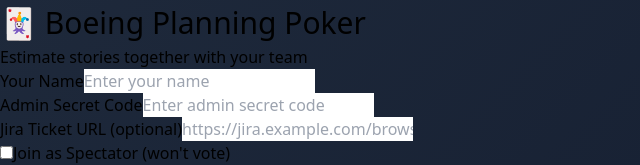
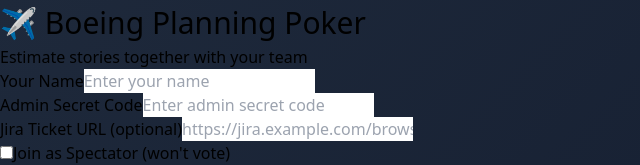
Before and after one commit to ManavSachdeva9/planning-poker, a React (Vite) app: page / in a window 1280 px wide. Shown: the top 165 px of the page, without its empty margins (0-640 px from the left). Built offline with nearby package versions, Linux system fonts and the light colour scheme; the HTML template or start-up script is replaced by a standard one.

Commit message:
style: replace joker icon with airplane icon

```diff
--- a/src/components/GameRoom.tsx
+++ b/src/components/GameRoom.tsx
@@ -38,7 +38,7 @@
         <div className="bg-slate-800 rounded-2xl shadow-2xl p-6 border border-slate-700">
           <div className="flex items-center justify-between flex-wrap gap-4">
             <div>
-              <h1 className="text-2xl font-bold text-white whitespace-nowrap">🃏 Boeing Planning Poker</h1>
+              <h1 className="text-2xl font-bold text-white whitespace-nowrap">✈️ Boeing Planning Poker</h1>
               <p className="text-slate-400 text-sm mt-1">
                 {gameState.isRevealed
                   ? 'Cards revealed — review the results below'
--- a/src/components/HomePage.tsx
+++ b/src/components/HomePage.tsx
@@ -33,7 +33,7 @@
     <div className="min-h-screen flex items-center justify-center p-4">
       <div className="bg-slate-800 rounded-2xl shadow-2xl p-8 w-full max-w-md border border-slate-700">
         <div className="text-center mb-8">
-          <h1 className="font-bold text-white mb-2 whitespace-nowrap" style={{ fontSize: '30px' }}>🃏 Boeing Planning Poker</h1>
+          <h1 className="font-bold text-white mb-2 whitespace-nowrap" style={{ fontSize: '30px' }}>✈️ Boeing Planning Poker</h1>
           <p className="text-slate-400">Estimate stories together with your team</p>
         </div>
 
--- a/src/components/JoinPage.tsx
+++ b/src/components/JoinPage.tsx
@@ -27,7 +27,7 @@
     <div className="min-h-screen flex items-center justify-center p-4">
       <div className="bg-slate-800 rounded-2xl shadow-2xl p-8 w-full max-w-md border border-slate-700">
         <div className="text-center mb-8">
-          <h1 className="font-bold text-white mb-2 whitespace-nowrap" style={{ fontSize: '30px' }}>🃏 Boeing Planning Poker</h1>
+          <h1 className="font-bold text-white mb-2 whitespace-nowrap" style={{ fontSize: '30px' }}>✈️ Boeing Planning Poker</h1>
           <p className="text-slate-400">Join the estimation session</p>
           <div className="mt-4 px-4 py-2 bg-slate-700 rounded-lg inline-block">
             <span className="text-slate-400 text-sm">Room Code: </span>
```
